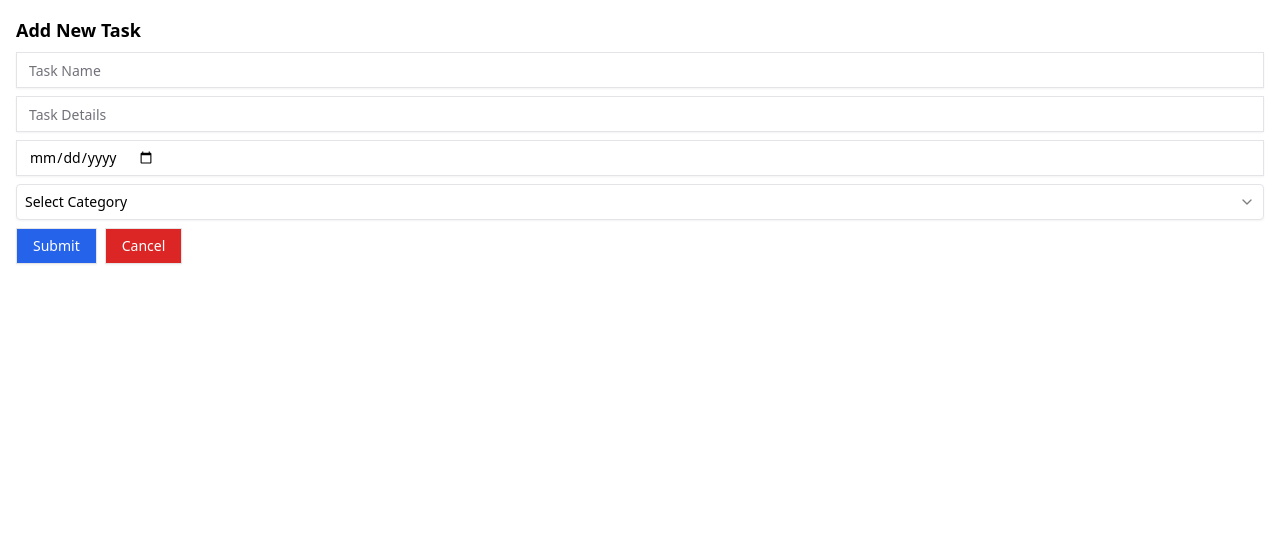
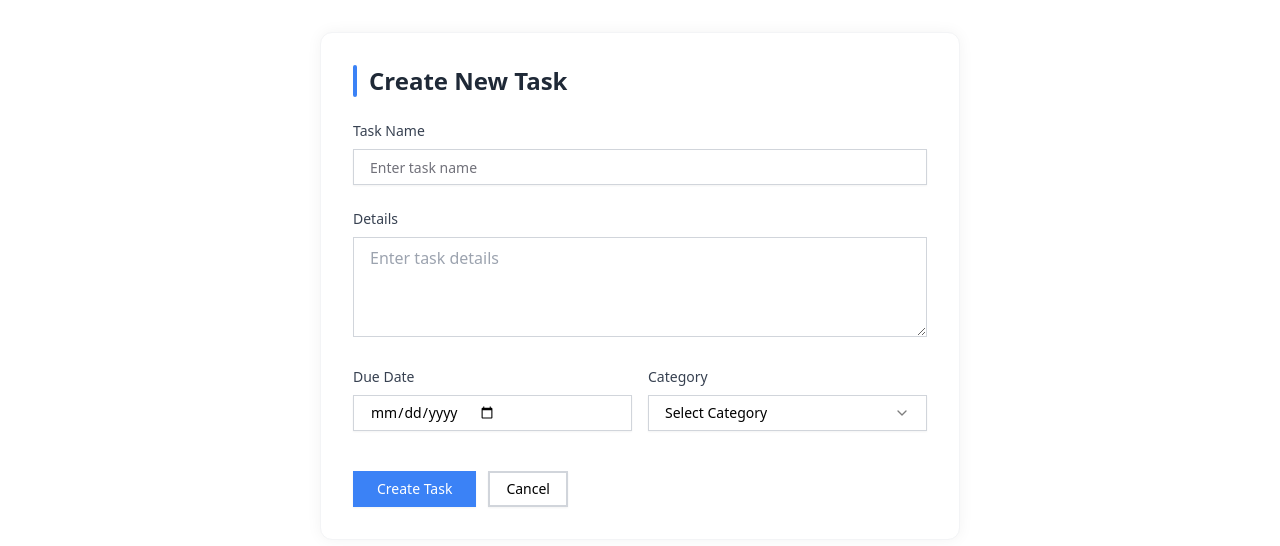
Before and after one commit to kakarifki/To-do-least, a React (Vite) app: page /new-task in a window 1280 px wide. Shown: the top 546 px of the page. Built offline with nearby package versions, Linux system fonts and the light colour scheme.

Commit message:
feat: new form add task and updated due date

```diff
--- a/src/components/item-task/index.tsx
+++ b/src/components/item-task/index.tsx
@@ -1,6 +1,7 @@
 import { useNavigate } from 'react-router-dom';
 import { Task } from '@/data/initialTasks';
 import { Button } from '@/components/ui/button';
+import { getRemainingDays } from '@/utils/date-utils';
 
 interface ItemTaskProps {
   task: Task;
@@ -78,7 +79,7 @@ const ItemTask = ({ task, deleteTask, handleEditTaskStatus }: ItemTaskProps) =>
             <svg className="w-4 h-4" fill="none" stroke="currentColor" viewBox="0 0 24 24" xmlns="http://www.w3.org/2000/svg">
               <path strokeLinecap="round" strokeLinejoin="round" strokeWidth={2} d="M8 7V3m8 4V3m-9 8h10M5 21h14a2 2 0 002-2V7a2 2 0 00-2-2H5a2 2 0 00-2 2v12a2 2 0 002 2z" />
             </svg>
-            {task.dueDate}
+            {getRemainingDays(task.dueDate)}
           </p>
           <p className="text-xs text-gray-500 flex items-center gap-2 bg-gray-50 px-3 py-1.5 rounded-full">
             <svg className="w-4 h-4" fill="none" stroke="currentColor" viewBox="0 0 24 24" xmlns="http://www.w3.org/2000/svg">
--- a/src/pages/new-task.tsx
+++ b/src/pages/new-task.tsx
@@ -34,36 +34,93 @@ const NewTask: FC = () => {
   const categoryValue = watch('category');
 
   return (
-    <div className="container mx-auto p-4">
-      <h2 className="text-lg font-semibold mb-2">Add New Task</h2>
-      <form className="flex flex-col gap-2" onSubmit={handleSubmit(onSubmit)}>
-        <Input placeholder="Task Name" {...register('taskName', { required: 'Harus diisi oy' })} />
+    <div className="container mx-auto px-4 py-8 max-w-2xl">
+      <div className="bg-white p-8 rounded-xl shadow-[0_0_15px_rgba(0,0,0,0.05)] hover:shadow-[0_0_20px_rgba(0,0,0,0.1)] transition-all duration-300 border border-gray-100">
+        <div className="flex items-center gap-3 mb-6">
+          <div className="h-8 w-1 bg-blue-500 rounded-full" />
+          <h2 className="text-2xl font-bold text-gray-800">Create New Task</h2>
+        </div>
+
+        <form className="space-y-6" onSubmit={handleSubmit(onSubmit)}>
+          <div className="space-y-2">
+            <label className="block text-sm font-medium text-gray-700">Task Name</label>
+            <Input
+              placeholder="Enter task name"
+              className="w-full px-4 py-2 border border-gray-300 rounded-lg focus:ring-2 focus:ring-blue-500 focus:border-blue-500"
+              {...register('taskName', { required: 'Task name is required' })}
+            />
             <ErrorMessage
               errors={errors}
               name="taskName"
-          render={({ message }) => <p className='bg-red-400'>{message}</p>}
+              render={({ message }) => (
+                <p className='text-sm text-red-500 flex items-center gap-1'>
+                  <svg className="w-4 h-4" fill="none" stroke="currentColor" viewBox="0 0 24 24">
+                    <path strokeLinecap="round" strokeLinejoin="round" strokeWidth={2} d="M12 8v4m0 4h.01M21 12a9 9 0 11-18 0 9 9 0 0118 0z" />
+                  </svg>
+                  {message}
+                </p>
+              )}
             />
-        <Input placeholder="Task Details" {...register('details', {
-          required: "This is required.",
+          </div>
+
+          <div className="space-y-2">
+            <label className="block text-sm font-medium text-gray-700">Details</label>
+            <textarea
+              placeholder="Enter task details"
+              className="w-full px-4 py-2 border border-gray-300 rounded-lg focus:ring-2 focus:ring-blue-500 focus:border-blue-500 min-h-[100px]"
+              {...register('details', {
+                required: "Task details are required",
                 maxLength: {
-            value: 10,
-            message: "This input exceed maxLength.",
+                  value: 500,
+                  message: "Details cannot exceed 500 characters",
                 },
-        })} />
+              })}
+            />
             <ErrorMessage
               errors={errors}
               name="details"
-          render={({ message }) => <p className='bg-red-400'>{message}</p>}
+              render={({ message }) => (
+                <p className='text-sm text-red-500 flex items-center gap-1'>
+                  <svg className="w-4 h-4" fill="none" stroke="currentColor" viewBox="0 0 24 24">
+                    <path strokeLinecap="round" strokeLinejoin="round" strokeWidth={2} d="M12 8v4m0 4h.01M21 12a9 9 0 11-18 0 9 9 0 0118 0z" />
+                  </svg>
+                  {message}
+                </p>
+              )}
             />
-        <Input type="date" {...register('dueDate')} />
-        {/* Select with shadcn start*/}
+          </div>
+
+          <div className="grid grid-cols-2 gap-4">
+            <div className="space-y-2">
+              <label className="block text-sm font-medium text-gray-700">Due Date</label>
+              <Input
+                type="date"
+                className="w-full px-4 py-2 border border-gray-300 rounded-lg focus:ring-2 focus:ring-blue-500 focus:border-blue-500"
+                {...register('dueDate', { required: 'Due date is required' })}
+              />
+              <ErrorMessage
+                errors={errors}
+                name="dueDate"
+                render={({ message }) => (
+                  <p className='text-sm text-red-500 flex items-center gap-1'>
+                    <svg className="w-4 h-4" fill="none" stroke="currentColor" viewBox="0 0 24 24">
+                      <path strokeLinecap="round" strokeLinejoin="round" strokeWidth={2} d="M12 8v4m0 4h.01M21 12a9 9 0 11-18 0 9 9 0 0118 0z" />
+                    </svg>
+                    {message}
+                  </p>
+                )}
+              />
+            </div>
+
+            <div className="space-y-2">
+              <label className="block text-sm font-medium text-gray-700">Category</label>
               <Select
                 onValueChange={(value) => {
                   setValue('category', value, { shouldValidate: true });
                 }}
                 value={categoryValue}
               >
-          <SelectTrigger className="border rounded p-2">
+                <SelectTrigger className="w-full px-4 py-2 border border-gray-300 rounded-lg focus:ring-2 focus:ring-blue-500 focus:border-blue-500">
                   <SelectValue placeholder="Select Category" />
                 </SelectTrigger>
                 <SelectContent>
@@ -72,18 +129,41 @@ const NewTask: FC = () => {
                   <SelectItem value="Hobby">Hobby</SelectItem>
                 </SelectContent>
               </Select>
-        <input type="hidden" {...register('category', { required: true })} />
-        {/* Select with shadcn end*/}
-        <div className="flex gap-2">
-          <Button type="submit" variant="outline" className="bg-blue-600 text-white">
-            Submit
+              <input type="hidden" {...register('category', { required: 'Category is required' })} />
+              <ErrorMessage
+                errors={errors}
+                name="category"
+                render={({ message }) => (
+                  <p className='text-sm text-red-500 flex items-center gap-1'>
+                    <svg className="w-4 h-4" fill="none" stroke="currentColor" viewBox="0 0 24 24">
+                      <path strokeLinecap="round" strokeLinejoin="round" strokeWidth={2} d="M12 8v4m0 4h.01M21 12a9 9 0 11-18 0 9 9 0 0118 0z" />
+                    </svg>
+                    {message}
+                  </p>
+                )}
+              />
+            </div>
+          </div>
+
+          <div className="flex gap-3 pt-4">
+            <Button
+              type="submit"
+              className="bg-blue-500 hover:bg-blue-600 text-white shadow-sm hover:shadow-md transition-all duration-200 font-medium px-6"
+            >
+              Create Task
             </Button>
-          <Button type="button" variant="outline" className="bg-red-600 text-white" onClick={onCancel}>
+            <Button
+              type="button"
+              variant="outline"
+              className="border-2 border-gray-300 hover:bg-gray-100 shadow-sm hover:shadow-md transition-all duration-200 font-medium"
+              onClick={onCancel}
+            >
               Cancel
             </Button>
           </div>
         </form>
       </div>
+    </div>
   );
 };
 
--- a/src/pages/task-detail.tsx
+++ b/src/pages/task-detail.tsx
@@ -3,6 +3,7 @@ import { useNavigate, useParams } from 'react-router-dom';
 import { useTasks } from '@/context/task-context';
 import { Button } from '@/components/ui/button';
 import Layout from '@/components/common/layout';
+import { getRemainingDays } from '@/utils/date-utils';
 
 const TaskDetail: FC = () => {
   const navigate = useNavigate();
@@ -200,7 +201,7 @@ const TaskDetail: FC = () => {
                 <svg className="w-5 h-5" fill="none" stroke="currentColor" viewBox="0 0 24 24" xmlns="http://www.w3.org/2000/svg">
                   <path strokeLinecap="round" strokeLinejoin="round" strokeWidth={2} d="M8 7V3m8 4V3m-9 8h10M5 21h14a2 2 0 002-2V7a2 2 0 00-2-2H5a2 2 0 00-2 2v12a2 2 0 002 2z" />
                 </svg>
-                {selectedTask.dueDate}
+                {getRemainingDays(selectedTask.dueDate)}
               </p>
               <p className="text-sm text-gray-500 flex items-center gap-2 bg-gray-50 px-4 py-2 rounded-full">
                 <svg className="w-5 h-5" fill="none" stroke="currentColor" viewBox="0 0 24 24" xmlns="http://www.w3.org/2000/svg">
--- /dev/null
+++ b/src/utils/date-utils.ts
@@ -0,0 +1,19 @@
+export const getRemainingDays = (dueDate: string): string => {
+  const today = new Date();
+  today.setHours(0, 0, 0, 0);
+  const due = new Date(dueDate);
+  due.setHours(0, 0, 0, 0);
+
+  const diffTime = due.getTime() - today.getTime();
+  const diffDays = Math.ceil(diffTime / (1000 * 60 * 60 * 24));
+
+  if (diffDays < 0) {
+    return `${Math.abs(diffDays)} days overdue`;
+  } else if (diffDays === 0) {
+    return 'Due today';
+  } else if (diffDays === 1) {
+    return 'Due tomorrow';
+  } else {
+    return `${diffDays} days remaining`;
+  }
+};
```
Lines whose indentation alone changed are shown as unchanged.
